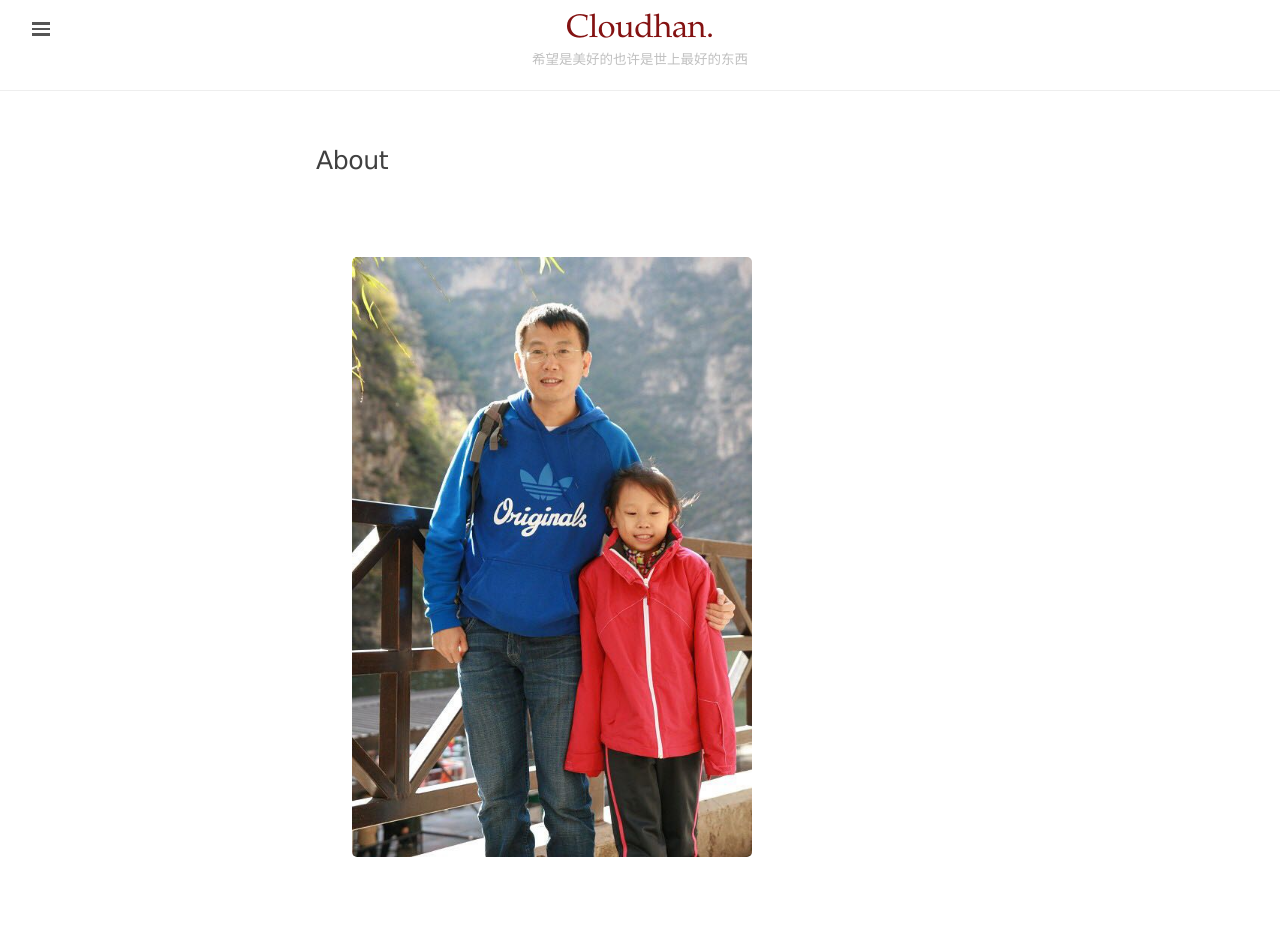
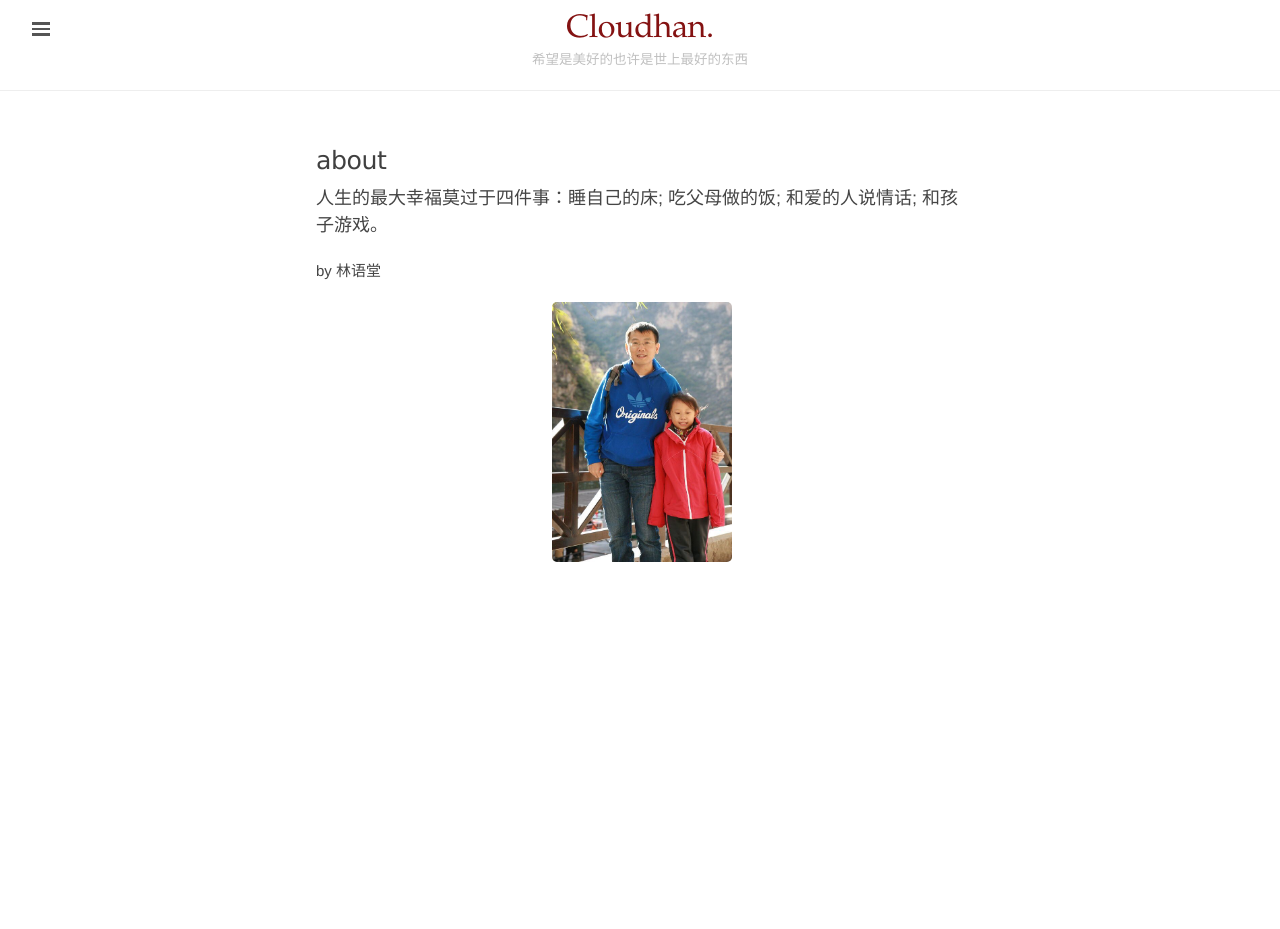
Before and after one commit to symphonyh/blog, a Jekyll site: the page built from about.md, in a window 1280 px wide. Built offline with Jekyll 4.4.1, drawn with Linux system fonts in a browser that asks for light colours; after the commit the page ends 900 px from its top, so only the background shows below that.

Commit message:
remove yunhentie

```diff
--- a/about.md
+++ b/about.md
@@ -1,7 +1,9 @@
 ---
 layout: page
-title: About
+title: about
 ---
-<br>
-<br>
-<img src="/assets/hxy.jpg" alt="bella-and-me" width="400" height="600">
+
+<p>人生的最大幸福莫过于四件事：睡自己的床; 吃父母做的饭; 和爱的人说情话; 和孩子游戏。</p><small>by 林语堂 </small>
+<div class="about">
+<img src="/assets/hxy.jpg" alt="bella-and-me" width="180" height="260">
+</div>
--- a/public/css/ed.css
+++ b/public/css/ed.css
@@ -833,3 +833,7 @@
   margin: 5rem -5rem 0 -5rem
 
 }
+
+.about {
+margin: 0 0 0 200px;
+}
```
Also changed, not shown: _includes/sidebar.html (+2 -22 lines), _layouts/default.html (+3 -36 lines), _layouts/poem.html (+0 -12 lines), _texts/sarah.md (+1 -1 lines).
